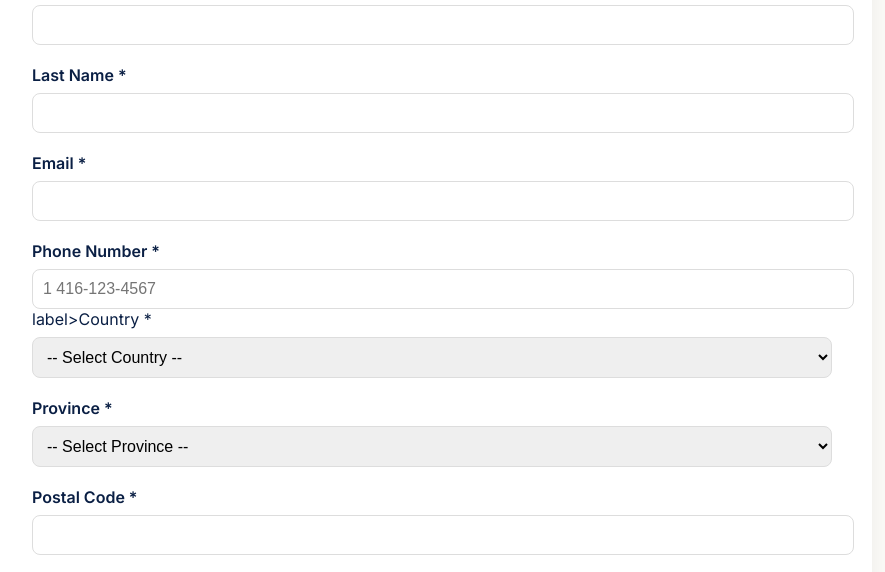
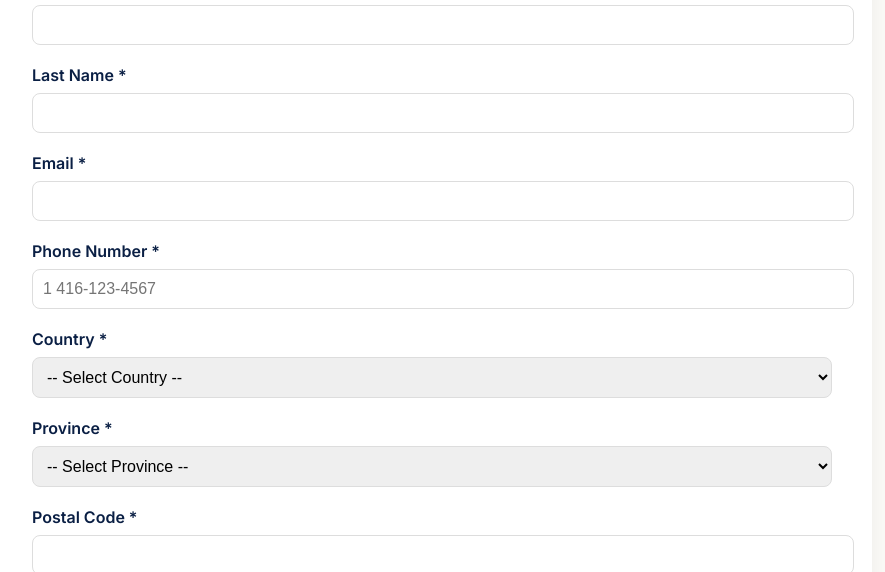
Before and after one commit to cryptomax90/mycarloan.ca, a website: page form.html in a window 1280 px wide. Shown: the part 185-757 px from the top of the page, without its empty margins (208-1093 px from the left). Drawn offline with Linux system fonts and the light colour scheme.

Commit message:
add country

```diff
--- a/form.html
+++ b/form.html
@@ -66,7 +66,7 @@
     <label>Phone Number *</label>
     <input type="tel" name="Phone Number" placeholder="1 416-123-4567" required>
 
-    label>Country *</label>
+    <label>Country *</label>
     <select name="Country" required>
       <option value="">-- Select Country --</option>
       <option>Canada</option>
```
